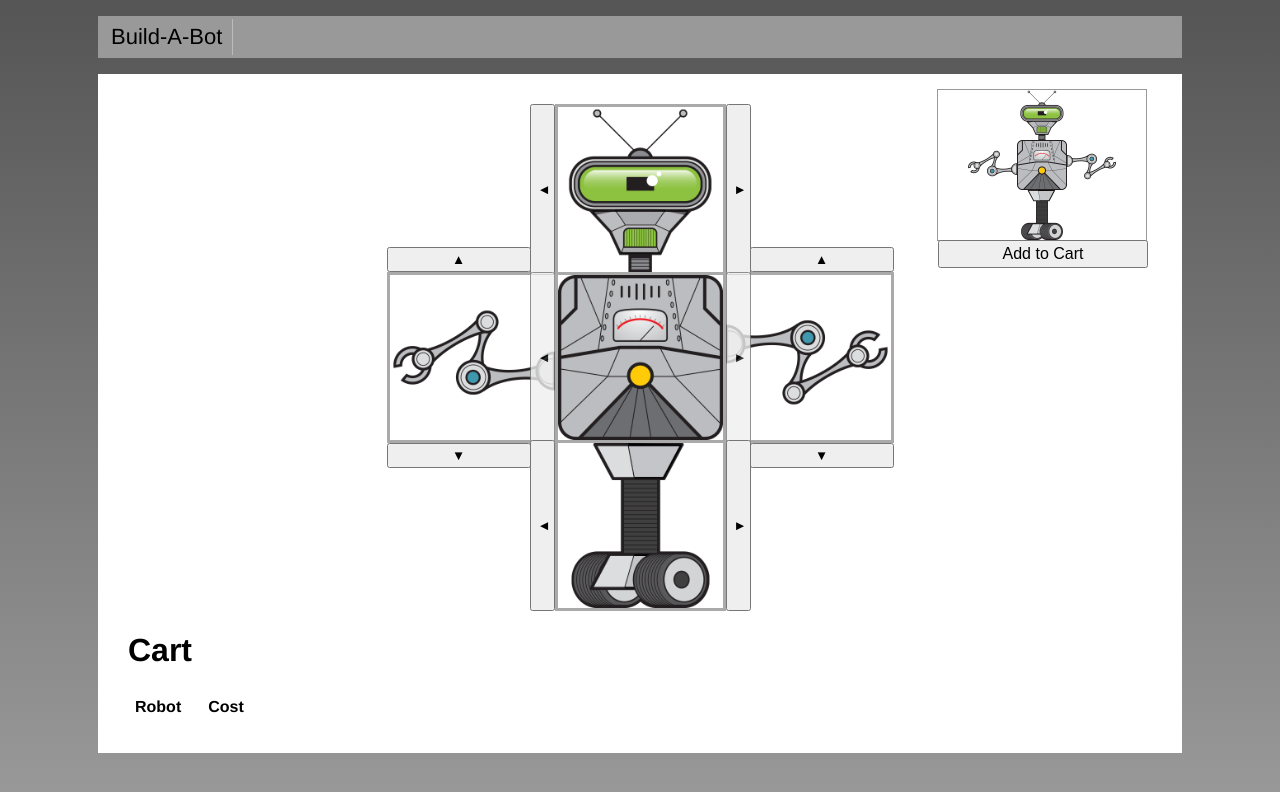
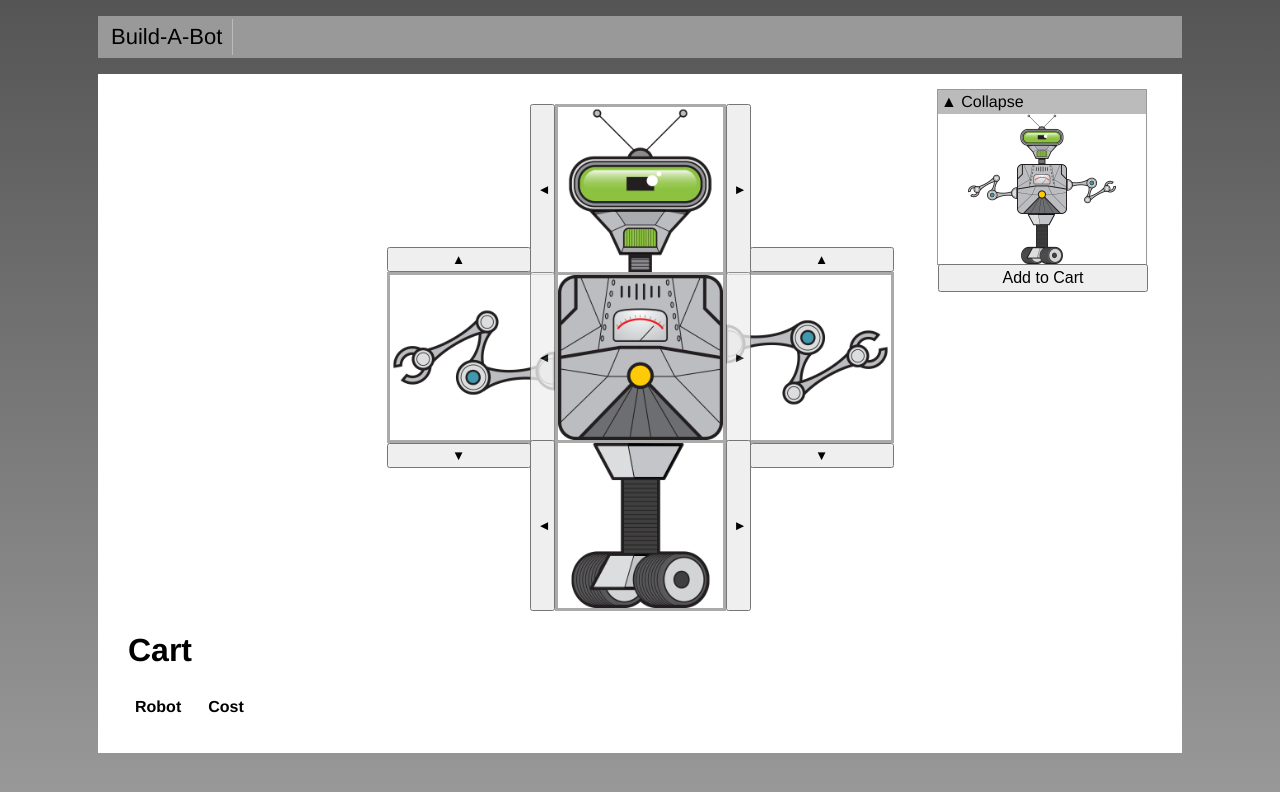
Before and after one commit to DouglasPonce85/vue-robot-builder, a Vue app: page /#/ in a window 1280 px wide. Shown: the top 792 px of the page. Built offline with nearby package versions, Linux system fonts and the light colour scheme.

Commit message:
Adding PreviewPanel Cart section

```diff
--- a/src/App.vue
+++ b/src/App.vue
@@ -14,7 +14,6 @@
 </template>
 
 <script>
-// import HomePage from "./home/HomePage.vue";
 import RobotBuilder from "./build/RobotBuilder.vue";
 
 export default {
--- /dev/null
+++ b/src/shared/CollapsibleSection.vue
@@ -0,0 +1,30 @@
+<template>
+  <div>
+    <div class="header">
+      <span v-if="open" @click="open = !open">&#x25B2; Collapse</span>
+      <span v-if="!open" @click="open = !open">&#x25BC; Expand</span>
+    </div>
+
+    <!-- Toggleable -->
+    <slot v-if="open">PreviewPanel</slot>
+  </div>
+</template>
+
+<script>
+export default {
+  name: "CollapsibleSection",
+  data() {
+    return {
+      open: true
+    };
+  }
+};
+</script>
+
+<style>
+.header {
+  background-color: #bbb;
+  padding: 3px;
+  cursor: pointer;
+}
+</style>
```
Also changed, not shown: src/build/RobotBuilder.vue.
